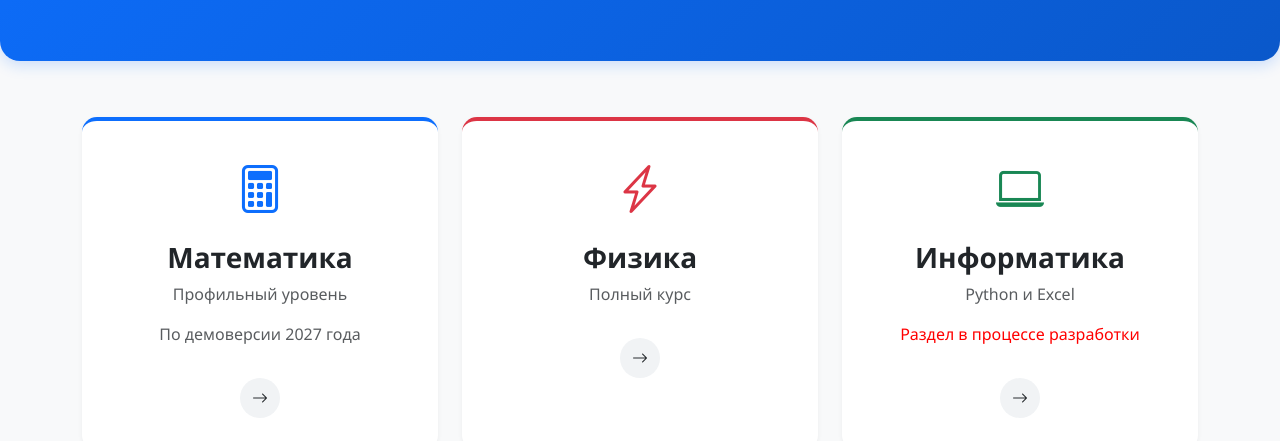
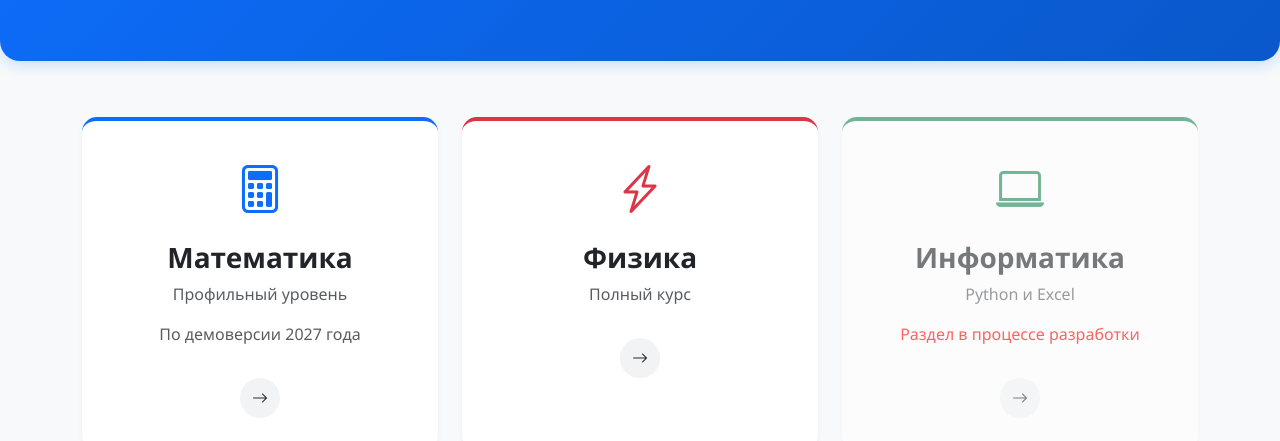
Before and after one commit to SwordBird2002/fiz_mat_info_dv, a plain HTML site: page theory_landing.html in a window 1280 px wide. Shown: the part 203-644 px from the top of the page. Drawn offline with nearby package versions, Linux system fonts and the light colour scheme.

Commit message:
Update theory_landing.html

```diff
--- a/theory_landing.html
+++ b/theory_landing.html
@@ -165,7 +165,10 @@
 
 
             <div class="col-md-5 col-lg-4">
-                <a href="info_theory.html" class="subject-card border-top border-4 border-success">
+                <a href="info_theory.html" class="subject-card border-top border-4 border-success"  style="opacity: 0.6; text-decoration: none; cursor: not-allowed;"
+   aria-disabled="true"
+   tabindex="-1"
+   onclick="return false;">
                     <div class="card-body">
                         <div class="card-icon accent-info">
                             <i class="bi bi-laptop"></i>
```
